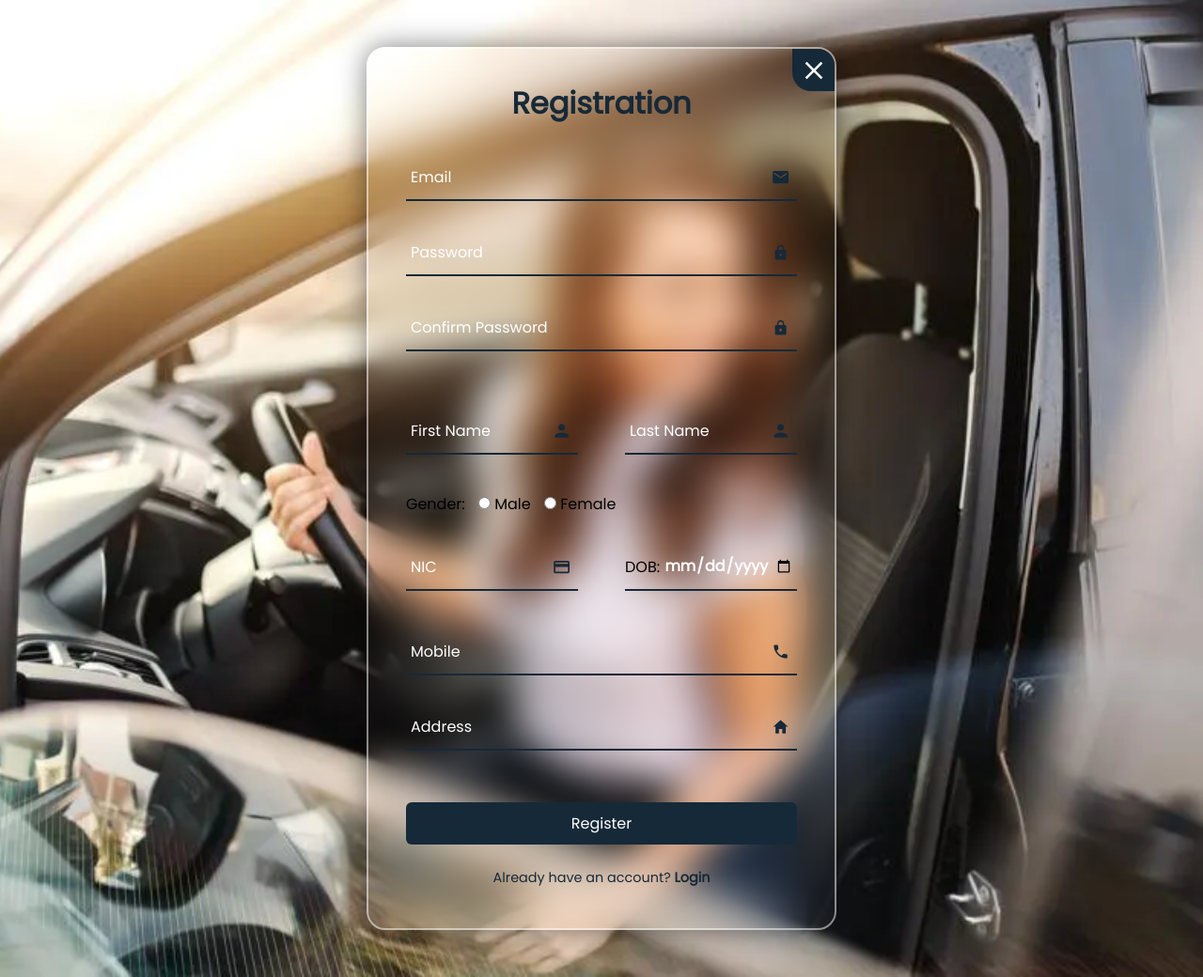
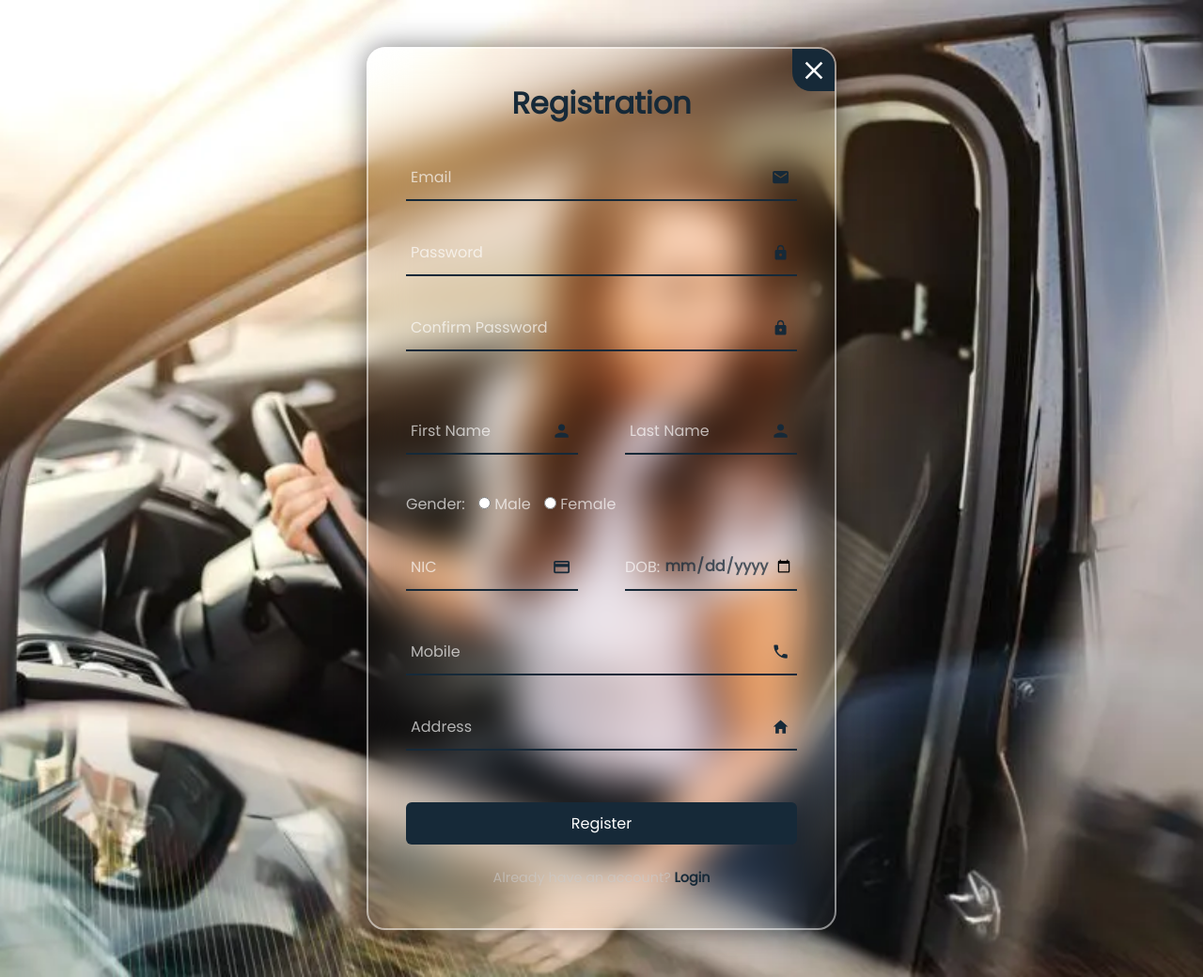
Before and after one commit to Umindu2003/vehicle_rent, a PHP site: page /register/register.php in a window 1280 px wide. Shown: the whole page at 94% size. Run offline with PHP 8.4, Linux system fonts and the light colour scheme.

Commit message:
text color change

```diff
--- a/register/reg_styles.css
+++ b/register/reg_styles.css
@@ -119,6 +119,7 @@ body {
 
 .form2 .gender {
     padding-top: 30px;
+    color: #ffffffa9;
     /* display: flex;
     gap: 5px; */
 }
@@ -141,6 +142,7 @@ body {
     border-bottom: 2px solid #162938;
     /* ?? */
     margin: 30px 0;
+    color: #ffffffa9;
 }
 
 .form2 .DOB input {
@@ -156,25 +158,9 @@ body {
     /* ?? */
     /* padding: 0 35px 0 5px; */
     cursor: pointer;
-    color: #ffffff;
+    color: #162938ba;
 }
 
-.form2 .DOB label {
-    /* ?? */
-    position: absolute;
-    top: 50%;
-    left: 5px;
-    /* ?? */
-    transform: translateY(-50%);
-    /* ?? */
-    font-size: 1em;
-    color: #162938;
-    font-weight: 500;
-    /* ?? */
-    pointer-events: none;
-    /* For .input-box input:focus~label, .input-box input:valid~label */
-    transition: .5s;
-}
 
 /* ???? */
 .form2 .DOB input:focus,
@@ -204,7 +190,7 @@ body {
     transform: translateY(-50%);
     /* ?? */
     font-size: 1em;
-    color: #ffffff;
+    color: #ffffffa9;
     font-weight: 500;
     /* ?? */
     pointer-events: none;
@@ -268,7 +254,7 @@ body {
 
 .login-reg {
     font-size: .9em;
-    color: #162938;
+    color: #cbcbcb9b;
     text-align: center;
     font-weight: 500;
     /* ??     add space 'between login button and register' */
--- a/terms&cond/terms_styles.css
+++ b/terms&cond/terms_styles.css
@@ -72,8 +72,8 @@ h2 {
     height: 300px;
     overflow: auto;
     font-size: 15px;
-    font-weight: 500;
-    color: #162938;
+    font-weight:500;
+    color: #f96b6be5;
 }
 
 /* Date  */
```
